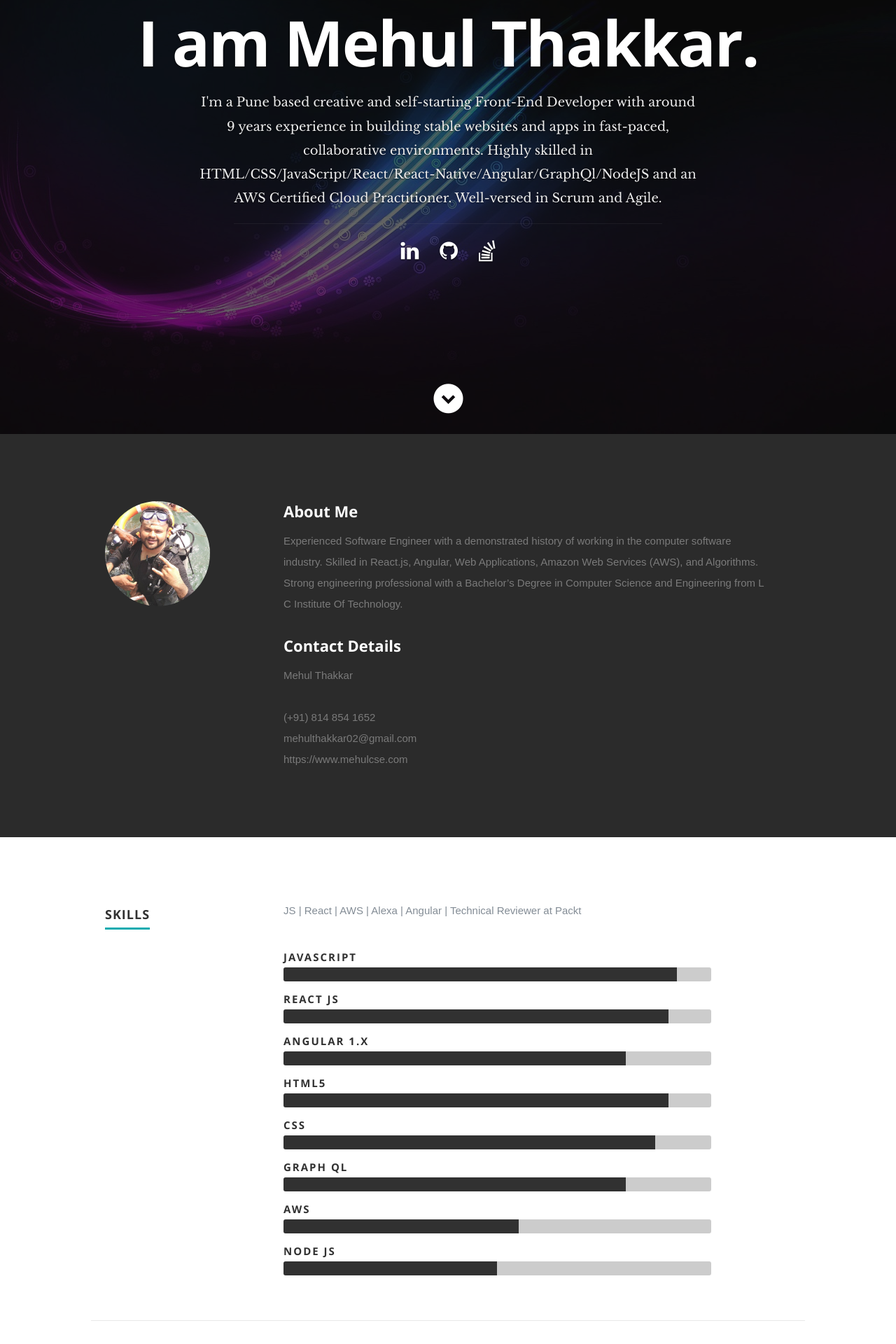
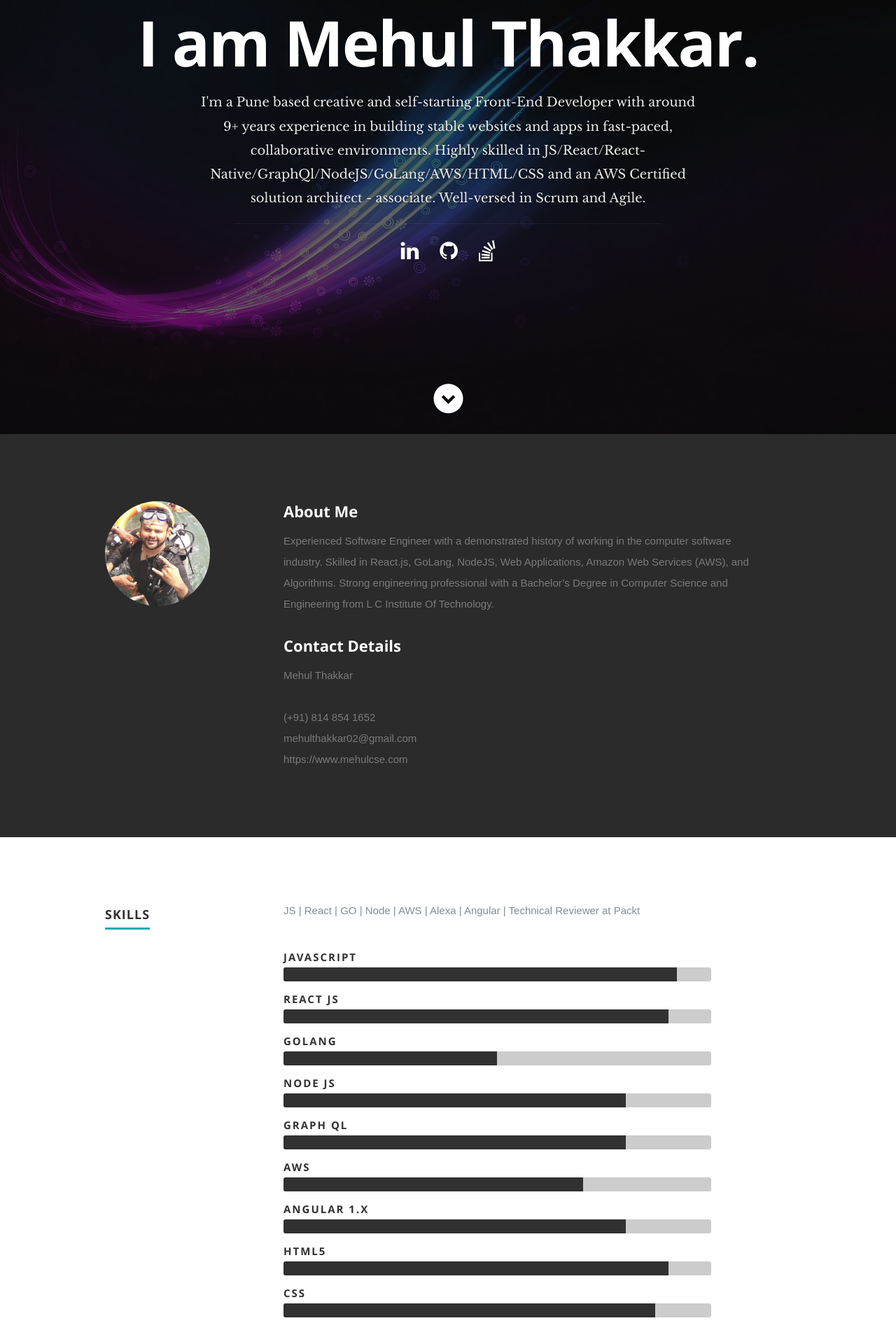
Before and after one commit to mehulcse/my-portfolio, a React (Create React App) app: page / in a window 1280 px wide. Shown: the part 180-2100 px from the top of the page at 70% size. Built offline with nearby package versions, Linux system fonts and the light colour scheme; the HTML template or start-up script is replaced by a standard one.

Commit message:
Updated profiel

```diff
--- a/src/resumeData.js
+++ b/src/resumeData.js
@@ -1,10 +1,10 @@
 let resumeData = {
     "imagebaseurl": "https://techonoeticsclub.github.io/",
     "name": "Mehul Thakkar",
-    "role": "Frontend Developer",
-    "linkedinId": "Your LinkedIn Id",
+    "role": "Fullstack Developer",
+    "linkedinId": "mehulcse",
     "skypeid": "Your skypeid",
-    "roleDescription": "I'm a Pune based creative and self-starting Front-End Developer with around 9 years experience in building stable websites and apps in fast-paced, collaborative environments. Highly skilled in HTML/CSS/JavaScript/React/React-Native/Angular/GraphQl/NodeJS and an AWS Certified Cloud Practitioner. Well-versed in Scrum and Agile.",
+    "roleDescription": "I'm a Pune based creative and self-starting Front-End Developer with around 9+ years experience in building stable websites and apps in fast-paced, collaborative environments. Highly skilled in JS/React/React-Native/GraphQl/NodeJS/GoLang/AWS/HTML/CSS and an AWS Certified solution architect - associate. Well-versed in Scrum and Agile.",
     "socialLinks": [
         {
             "name": "linkedin",
@@ -22,7 +22,7 @@ let resumeData = {
             "className": "fa fa-stack-overflow"
         }
     ],
-    "aboutme": "Experienced Software Engineer with a demonstrated history of working in the computer software industry. Skilled in React.js, Angular, Web Applications, Amazon Web Services (AWS), and Algorithms. Strong engineering professional with a Bachelor’s Degree in Computer Science and Engineering from L C Institute Of Technology.",
+    "aboutme": "Experienced Software Engineer with a demonstrated history of working in the computer software industry. Skilled in React.js, GoLang, NodeJS, Web Applications, Amazon Web Services (AWS), and Algorithms. Strong engineering professional with a Bachelor’s Degree in Computer Science and Engineering from L C Institute Of Technology.",
     "address": "E 1003, 7 Avenues Apartments, Baner, Pune, MH, India.",
     "email": "mehulthakkar02@gmail.com",
     "contactNumber": "(+91) 814 854 1652",
@@ -120,7 +120,7 @@ let resumeData = {
             ],
         }
     ],
-    "skillsDescription": "JS | React | AWS | Alexa | Angular | Technical Reviewer at Packt",
+    "skillsDescription": "JS | React | GO | Node | AWS | Alexa | Angular | Technical Reviewer at Packt",
     "skills": [
         {
             "skillname": "Javascript",
@@ -129,6 +129,22 @@ let resumeData = {
         {
             "skillname": "React Js",
             "ratings": "90%"
+        },
+        {
+            "skillname": "GoLang",
+            "ratings": "50%"
+        },
+        {
+            "skillname": "Node JS",
+            "ratings": "80%"
+        },
+        {
+            "skillname": "Graph QL",
+            "ratings": "80%"
+        },
+        {
+            "skillname": "AWS",
+            "ratings": "70%"
         },
         {
             "skillname": "Angular 1.X",
@@ -141,18 +157,6 @@ let resumeData = {
         {
             "skillname": "CSS",
             "ratings": "87%"
-        },
-        {
-            "skillname": "Graph QL",
-            "ratings": "80%"
-        },
-        {
-            "skillname": "AWS",
-            "ratings": "55%"
-        },
-        {
-            "skillname": "Node JS",
-            "ratings": "50%"
         },
     ],
     "portfolio": [
```
